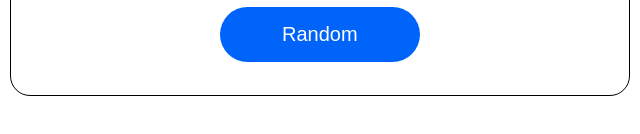
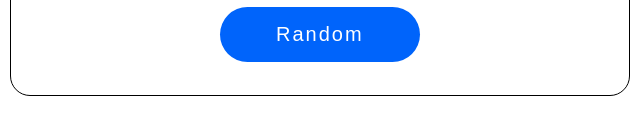
Before and after one commit to Rudkevich/Random_letter_generator, a plain HTML site: page index.html in a window 1280 px wide. In both pictures the pointer is over the button "Random". Shown: the part 564-698 px from the top of the page, 294-934 px from the left. Drawn offline with Linux system fonts and the light colour scheme.

Commit message:
hover on btn

```diff
--- a/style.css
+++ b/style.css
@@ -104,6 +104,10 @@ h1,h2{
     color: #fff;
     text-align: center;
     cursor: pointer;
+    transition: 0.5s;
+}
+.btn:hover {
+    letter-spacing: 2px;
 }
 .btn.active{
     background-color:#F600FB;
```
